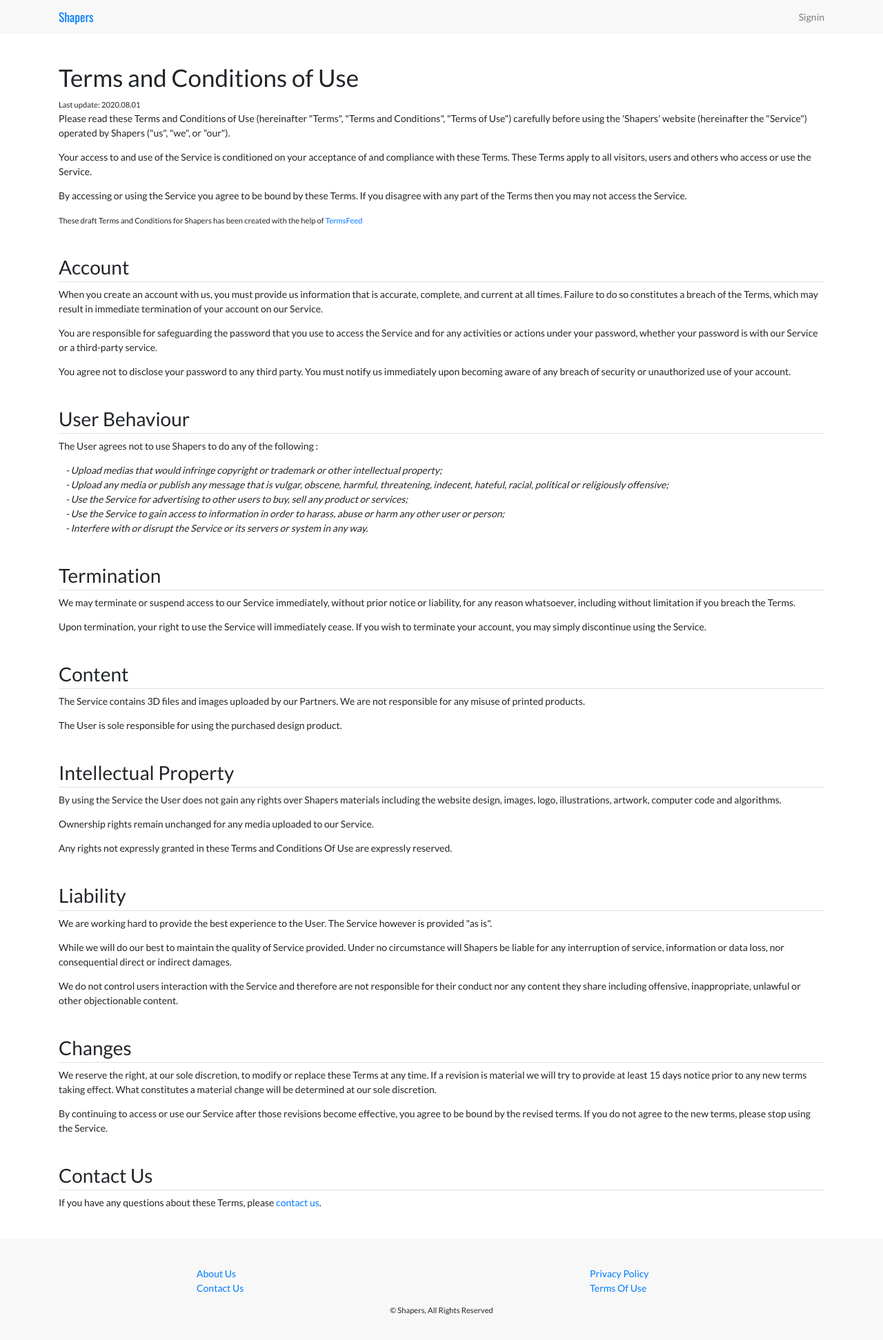
After one commit to ekairos/shapers, a Django app: page /terms-use/ in a window 1280 px wide. The commit adds this page. Shown: the whole page at 69% size. Run offline with Django 3.2, Linux system fonts and the light colour scheme; some libraries are stand-ins or nearby versions.

Commit message:
Added terms of use page;
Updated tests, footer link

```diff
--- /dev/null
+++ b/home/templates/home/terms_use.html
@@ -0,0 +1,123 @@
+{% extends "base.html" %}
+
+{% block page_title %} - Terms & Conditions of Use{% endblock %}
+
+{% block content %}
+  <header class="container mt-5 mb-5">
+    <h1>Terms and Conditions of Use</h1>
+    <small>Last update: 2020.08.01</small>
+
+    <p>Please read these Terms and Conditions of Use (hereinafter "Terms", "Terms and Conditions",
+      "Terms of Use") carefully before using the 'Shapers' website (hereinafter the "Service")
+      operated by Shapers ("us", "we", or "our").</p>
+    <p>Your access to and use of the Service is conditioned on your acceptance of and
+      compliance with these Terms. These Terms apply to all visitors, users and
+      others who access or use the Service.</p>
+    <p>By accessing or using the Service you agree to be bound by these Terms. If you
+      disagree with any part of the Terms then you may not access the Service.</p>
+    <small>These draft Terms and Conditions for Shapers has been created with the help of
+      <a href="https://www.termsfeed.com/">TermsFeed</a></small>
+  </header>
+
+  <main class="container">
+    <section class="mb-5">
+      <h2 class="border-bottom pb-1">Account</h2>
+
+      <p>When you create an account with us, you must provide us information that is
+        accurate, complete, and current at all times. Failure to do so constitutes a
+        breach of the Terms, which may result in immediate termination of your account
+        on our Service.</p>
+      <p>You are responsible for safeguarding the password that you use to access the
+        Service and for any activities or actions under your password, whether your
+        password is with our Service or a third-party service.</p>
+      <p>You agree not to disclose your password to any third party. You must notify us
+        immediately upon becoming aware of any breach of security or unauthorized use
+        of your account.</p>
+    </section>
+
+    <section class="mb-5">
+      <h2 class="border-bottom pb-1">User Behaviour</h2>
+
+      <p>The User agrees not to use Shapers to do any of the following :</p>
+      <ul>
+        <li><em>- Upload medias that would infringe copyright or trademark or other
+          intellectual property;</em>
+        </li>
+        <li><em>- Upload any media or publish any message that is vulgar, obscene,
+          harmful, threatening, indecent, hateful, racial, political or religiously
+          offensive;</em>
+        </li>
+        <li><em>- Use the Service for advertising to other users to buy, sell any product
+          or services;</em>
+        </li>
+        <li><em>- Use the Service to gain access to information in order to harass, abuse or
+          harm any other user or person;</em>
+        </li>
+        <li><em>- Interfere with or disrupt the Service or its servers or system in
+          any way.</em>
+        </li>
+      </ul>
+    </section>
+
+    <section class="mb-5">
+      <h2 class="border-bottom pb-1">Termination</h2>
+
+      <p>We may terminate or suspend access to our Service immediately, without prior
+        notice or liability, for any reason whatsoever, including without limitation
+        if you breach the Terms.</p>
+      <p>Upon termination, your right to use the Service will immediately cease. If you
+        wish to terminate your account, you may simply discontinue using the Service.</p>
+    </section>
+
+    <section class="mb-5">
+      <h2 class="border-bottom pb-1">Content</h2>
+
+      <p>The Service contains 3D files and images uploaded by our Partners. We are not
+        responsible for any misuse of printed products.</p>
+      <p>The User is sole responsible for using the purchased design product.</p>
+
+    </section>
+
+    <section class="mb-5">
+      <h2 class="border-bottom pb-1">Intellectual Property</h2>
+
+      <p>By using the Service the User does not gain any rights over Shapers materials including
+        the website design, images, logo, illustrations, artwork, computer code and algorithms.</p>
+      <p>Ownership rights remain unchanged for any media uploaded to our Service.</p>
+      <p>Any rights not expressly granted in these Terms and Conditions Of Use are expressly reserved.</p>
+    </section>
+
+    <section class="mb-5">
+      <h2 class="border-bottom pb-1">Liability</h2>
+
+      <p>We are working hard to provide the best experience to the User.
+        The Service however is provided "as is".</p>
+      <p>While we will do our best to maintain the quality of Service provided. Under no
+        circumstance will Shapers be liable for any interruption of service, information
+        or data loss, nor consequential direct or indirect damages.</p>
+      <p>We do not control users interaction with the Service and therefore
+        are not responsible for their conduct nor any content
+        they share including offensive, inappropriate, unlawful or other
+        objectionable content.</p>
+    </section>
+
+    <section class="mb-5">
+      <h2 class="border-bottom pb-1">Changes</h2>
+
+      <p>We reserve the right, at our sole discretion, to modify or replace these Terms
+        at any time. If a revision is material we will try to provide at least 15 days
+        notice prior to any new terms taking effect. What constitutes a material
+        change will be determined at our sole discretion.</p>
+      <p>By continuing to access or use our Service after those revisions become
+        effective, you agree to be bound by the revised terms. If you do not agree to
+        the new terms, please stop using the Service.</p>
+    </section>
+
+    <section class="mb-5">
+      <h2 class="border-bottom pb-1">Contact Us</h2>
+
+      <p>If you have any questions about these Terms, please <a href="#">contact us</a>.
+      <p>
+    </section>
+  </main>
+{% endblock %}
--- a/home/urls.py
+++ b/home/urls.py
@@ -5,4 +5,5 @@ urlpatterns = [
     path('', views.home, name='home'),
     path('about-us/', views.about_us, name='about_us'),
     path('privacy-policy/', views.privacy_policy, name='privacy_policy'),
+    path('terms-use/', views.terms_use, name='terms_use'),
 ]
--- a/home/views.py
+++ b/home/views.py
@@ -17,3 +17,9 @@ def privacy_policy(request):
     """View returning Shapers Privacy Policy"""
 
     return render(request, 'home/privacy_policy.html')
+
+
+def terms_use(request):
+    """View returning Shapers Terms and Conditions of Use"""
+
+    return render(request, 'home/terms_use.html')
--- a/templates/includes/main_footer.html
+++ b/templates/includes/main_footer.html
@@ -13,7 +13,7 @@
       <div class="col-6 col-sm-5 offset-sm-1 col-md-4 offset-md-2">
         <ul>
           <li><a href="{% url 'privacy_policy' %}">Privacy Policy</a></li>
-          <li><a href="#">Terms Of Use</a></li>
+          <li><a href="{% url 'terms_use' %}">Terms Of Use</a></li>
         </ul>
       </div>
     </div>
```
Also changed, not shown: home/tests/test_urls.py (+7 -0 lines).
